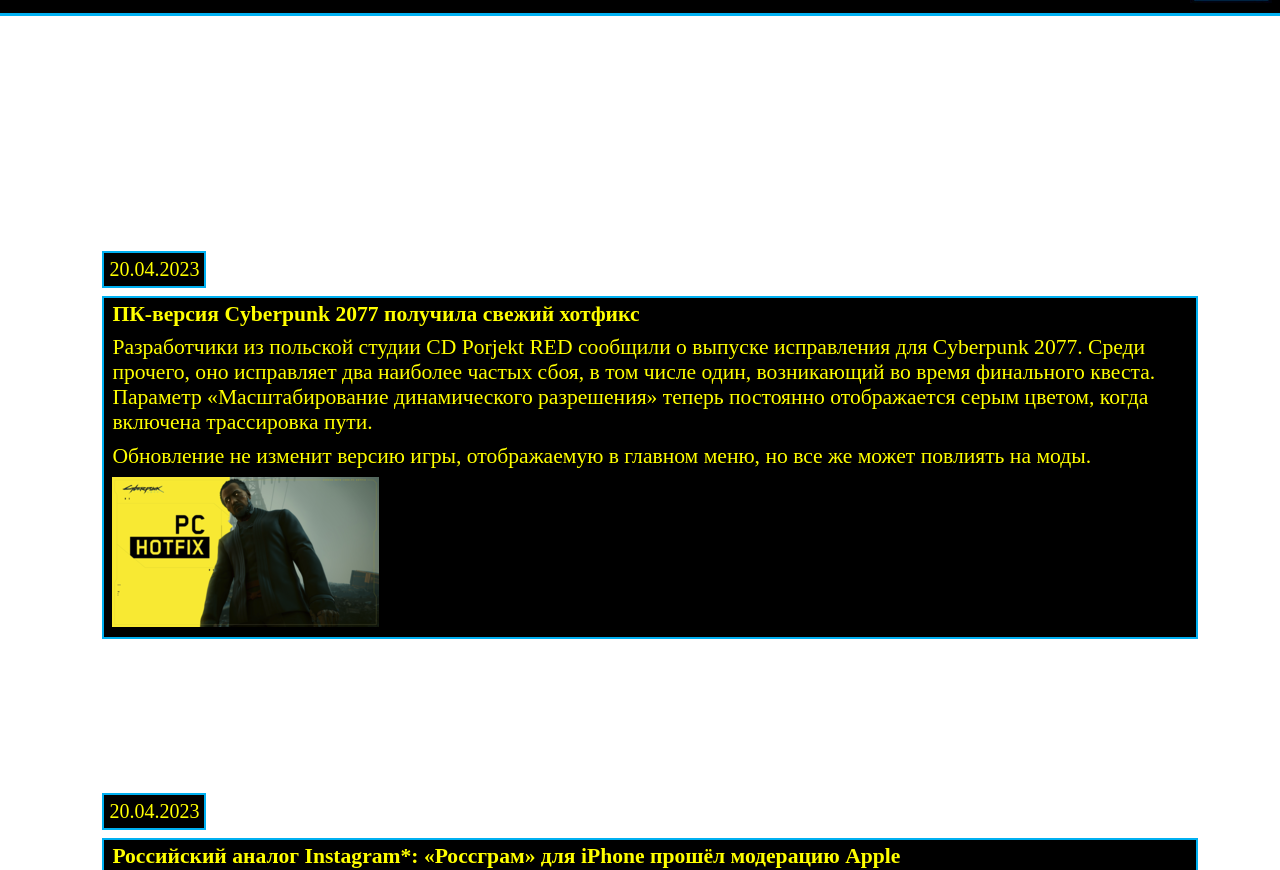
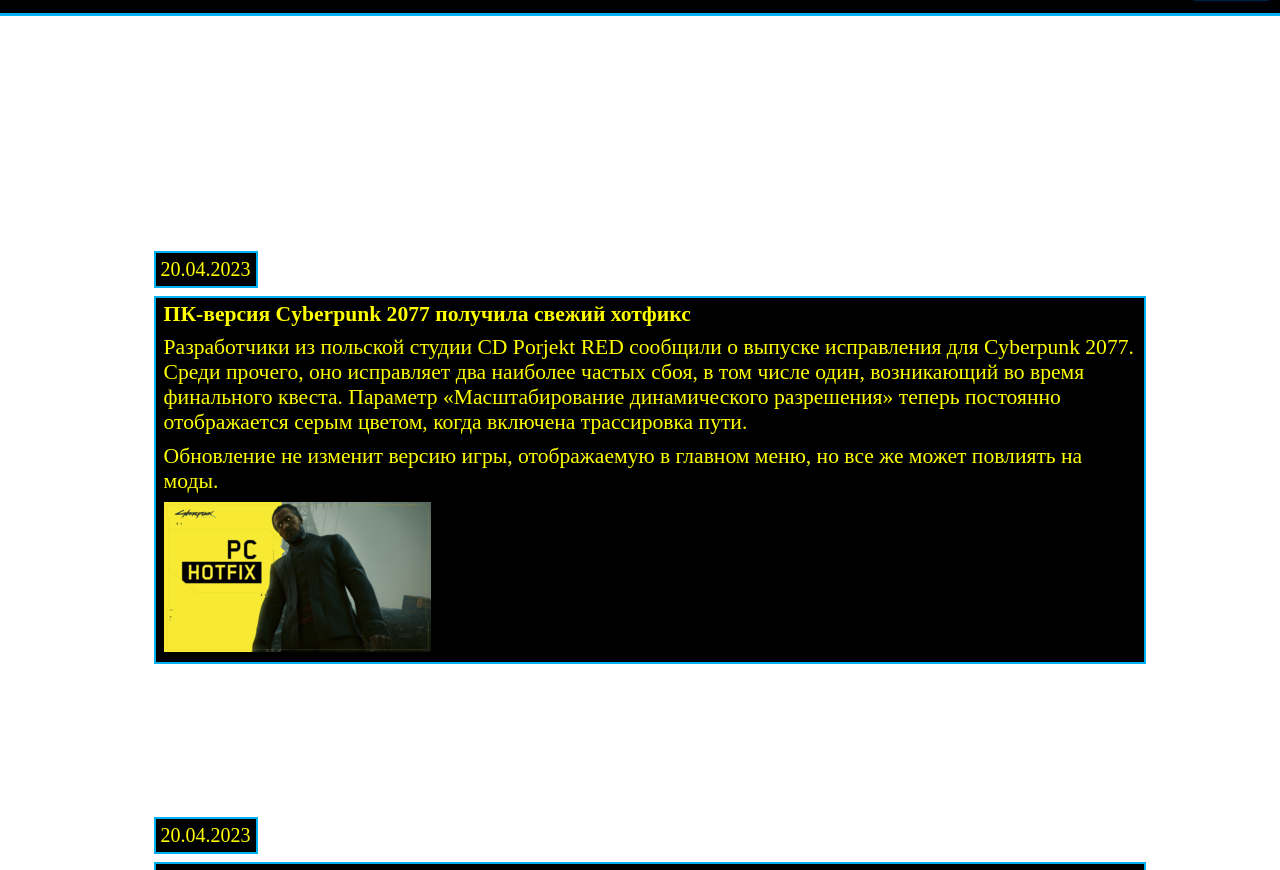
Before and after one commit to SakrFeat/sakrfeat.github.com, a plain HTML site: page index.html in a window 1280 px wide. Shown: the part 69-939 px from the top of the page. Drawn offline with Linux system fonts and the light colour scheme.

Commit message:
Update project.css

```diff
--- a/cssproject/project.css
+++ b/cssproject/project.css
@@ -142,16 +142,16 @@ body {
   }
 }
 
-/*@media only screen and (min-width: 1024px) {
+@media only screen and (min-width: 1024px) {
   #post {
-    width: 80%;
+    width: 76%;
   }
 
   .block {
-    margin: 25% 10% 12% 10%;
+    margin: 25% 12% 12% 12%;
   }
 
   .nextpost {
-    margin: 0 10% 12% 10%;
+    margin: 0 12% 12% 12%;
   }
-}*/
+}
```
